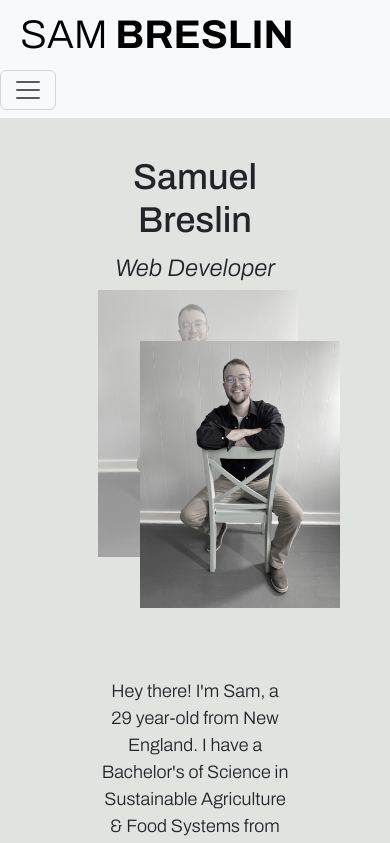
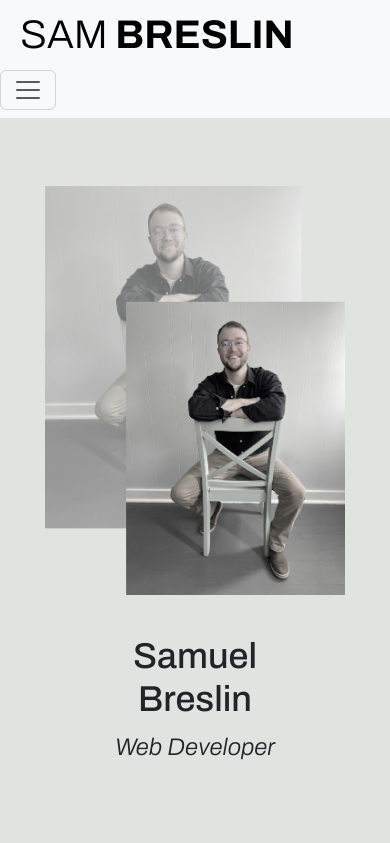
Before and after one commit to sambrez/react-portfolio, a React (Vite) app in the folder react-portfolio/: page / in a window 390 px wide. Shown: the top 843 px of the page. Built offline with nearby package versions, Linux system fonts and the light colour scheme.

Commit message:
photo update 2

```diff
--- a/react-portfolio/src/pages/AboutMe.jsx
+++ b/react-portfolio/src/pages/AboutMe.jsx
@@ -1,24 +1,18 @@
 /* eslint-disable react/no-unescaped-entities */
-import Profile1 from "../assets/IMG_2.jpg";
-import Profile2 from "../assets/IMG_1.jpg";
+import Profile from "../assets/block-image.png";
 import "bootstrap/dist/css/bootstrap.min.css";
 import "../styles/AboutMe.css";
 
 function About() {
   return (
     <div className="container">
-      <h2 id="name">Samuel Breslin</h2>
-      <p id="web">Web Developer</p>
       <div id="writing" className="row">
         <div className="col" id="image-stack">
-          <div className="image-stack__item image-stack__item-top">
-            <img src={Profile1} className="img-fluid" alt="ProfilePic1"></img>
-          </div>
-          <div className="image-stack__item image-stack__item-bottom">
-            <img src={Profile2} className="img-fluid" alt="ProfilePic2"></img>
-          </div>
+          <img src={Profile} className="img-fluid" alt="Profile"></img>
         </div>
         <div id="paragraphs" className="col container">
+          <h2 id="name">Samuel Breslin</h2>
+          <p id="web">Web Developer</p>
           <div id="space"></div>
           <p id="pOne" className="center row">
             Hey there! I'm Sam, a 29 year-old from New England. I have a
--- a/react-portfolio/src/styles/AboutMe.css
+++ b/react-portfolio/src/styles/AboutMe.css
@@ -5,47 +5,40 @@
 #web {
   font-style: italic;
   font-size: 24px;
-  margin-bottom: 45px;
+  margin-bottom: 30px;
 }
 
 img {
-
   width: auto;
   height: auto;
-  min-width: 200px;
+  min-width: 300px;
 }
 
 .img-fluid {
-  max-width: 450px;
+  min-width: 400px;
+  max-width: 100%;
   width: 100%;
+  height: auto;
 }
 
 #image-stack {
   display: grid;
   grid-template-columns: repeat(12, 1fr);
   position: relative;
+  margin-bottom: 40px;
 }
-
-.image-stack__item-top {
-  grid-column: 10 / 3;
-  grid-row: 1;
-  padding-top: 10%;
-  z-index: 1;
-}
-
-.image-stack__item-bottom {
-  grid-column: 3 / span 6;
-  grid-row: 1;
-  margin-top: -50%;
-  margin-left: -50%;
-  opacity: 0.5;
-}
-
 
 #writing {
   display: flex;
-  vertical-align: middle;
+  align-items: center;
+  justify-content: center;
   font-size: 18px;
+  padding-top: 30px;
+}
+
+#paragraphs {
+  margin-top: 20px;
+  flex: 1;
 }
 
 .center {
@@ -66,4 +59,28 @@ img {
   #paragraphs {
     margin-top: 20px;
   }
+
+  #image-stack {
+    display: flex;
+    justify-content: center;
+    margin-top: auto;
+    margin-bottom: 20px;
   }
+
+  .img-fluid {
+    max-width: 100%;
+    width: auto;
+    height: auto;
+  }
+}
+
+@media (max-width: 500px) {
+  .img-fluid {
+    min-width: 300px; /* Minimum width for the image */
+    max-width: calc(100% - 20px); /* Maximum width with left and right margins */
+    width: 100%;
+    height: auto;
+    margin-left: 10px; /* Left margin */
+    margin-right: 10px; /* Right margin */
+  }
+}
```
Also changed, not shown: react-portfolio/src/assets/block-image.png (added). Lines whose indentation alone changed are shown as unchanged.
